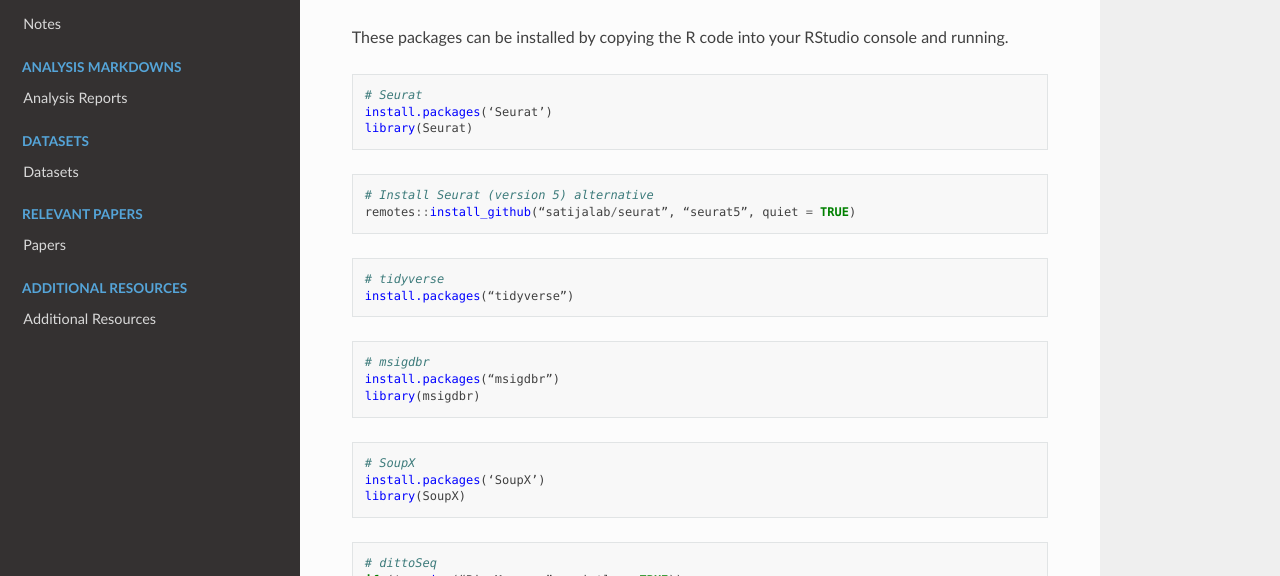
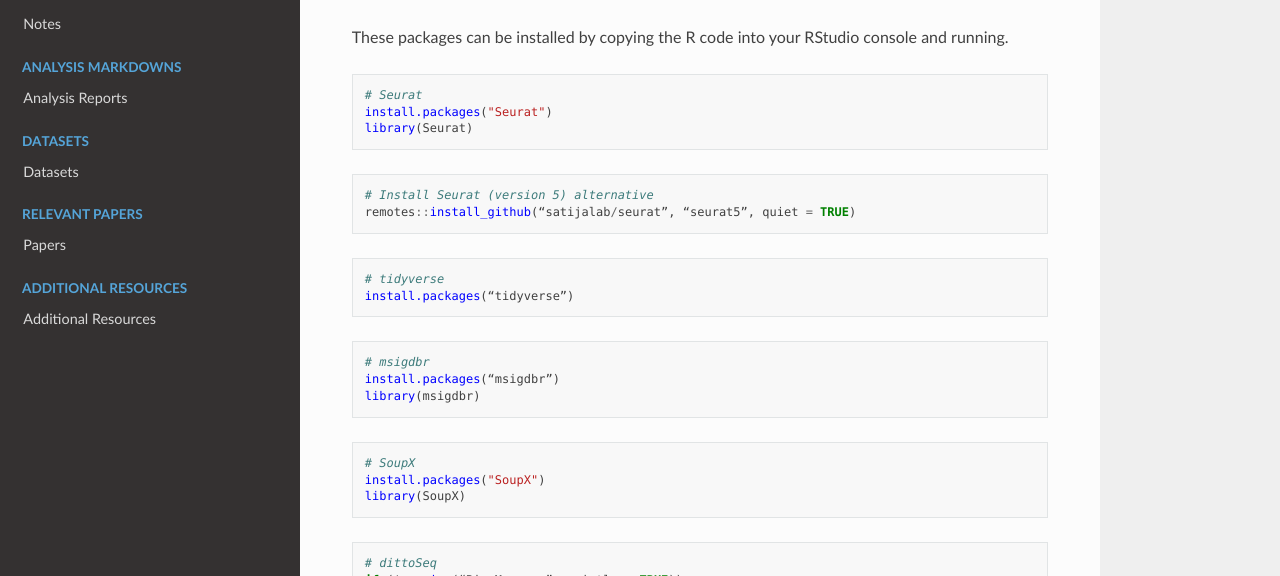
Before and after one commit to dw-thomson/SAGC_scRNAseq_workshop, a Sphinx documentation site: the page built from docs/source/Set-up.rst, in a window 1280 px wide and 900 px high. Shown: the part 302-878 px from the top of the window. Built offline with Sphinx 7.4.7 and the Read the Docs theme 2.0.0, drawn with Linux system fonts in a browser that asks for light colours.

Commit message:
Update Set-up.rst
w

```diff
--- a/docs/source/Set-up.rst
+++ b/docs/source/Set-up.rst
@@ -11,7 +11,7 @@
 .. code-block:: R
 
     # Seurat
-    install.packages(‘Seurat’)
+    install.packages("Seurat")
     library(Seurat)
 
 .. code-block:: R
@@ -33,7 +33,7 @@
 .. code-block:: R
 
     # SoupX
-    install.packages(‘SoupX’)
+    install.packages("SoupX")
     library(SoupX)
 
 .. code-block:: R
```
